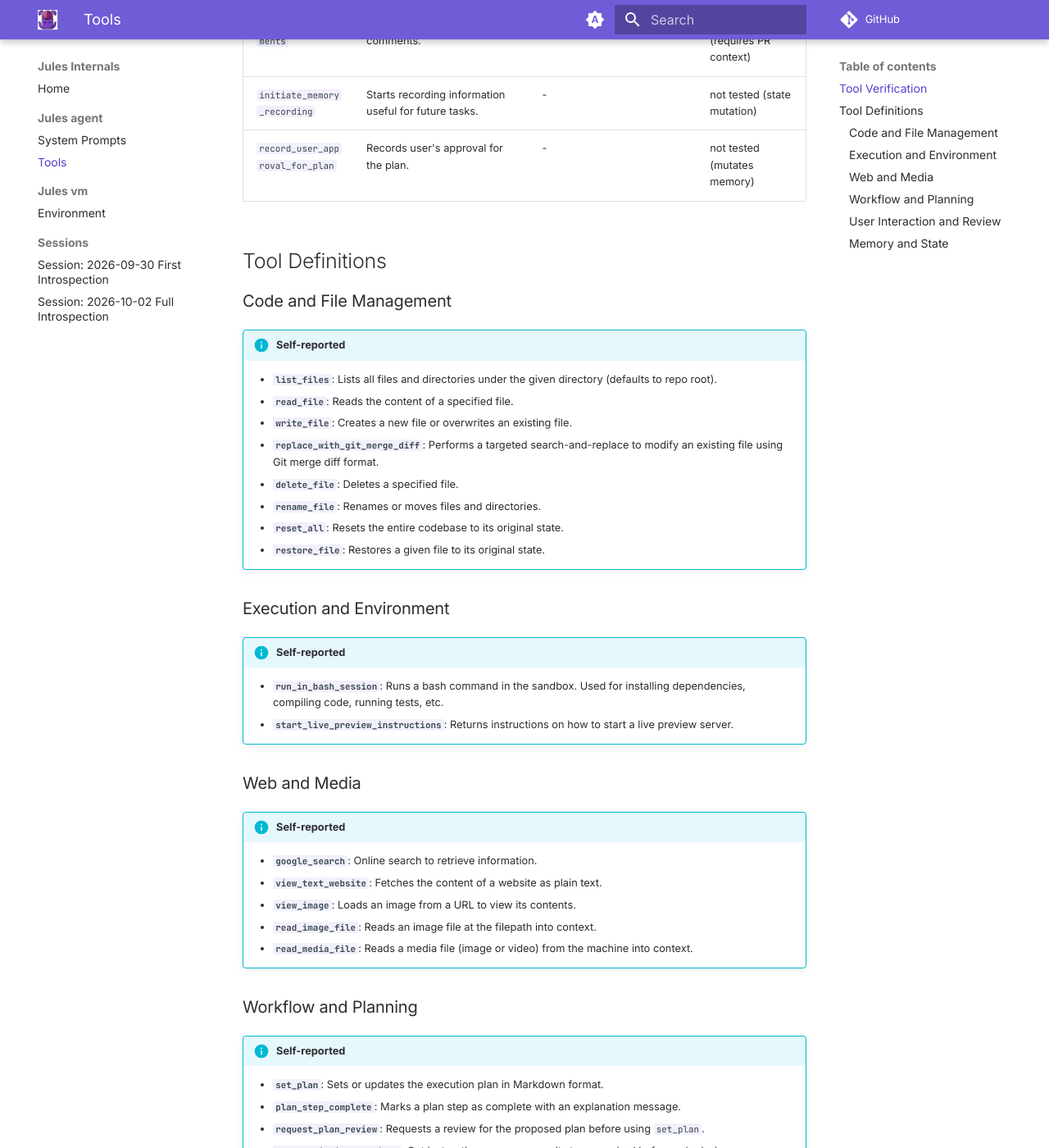
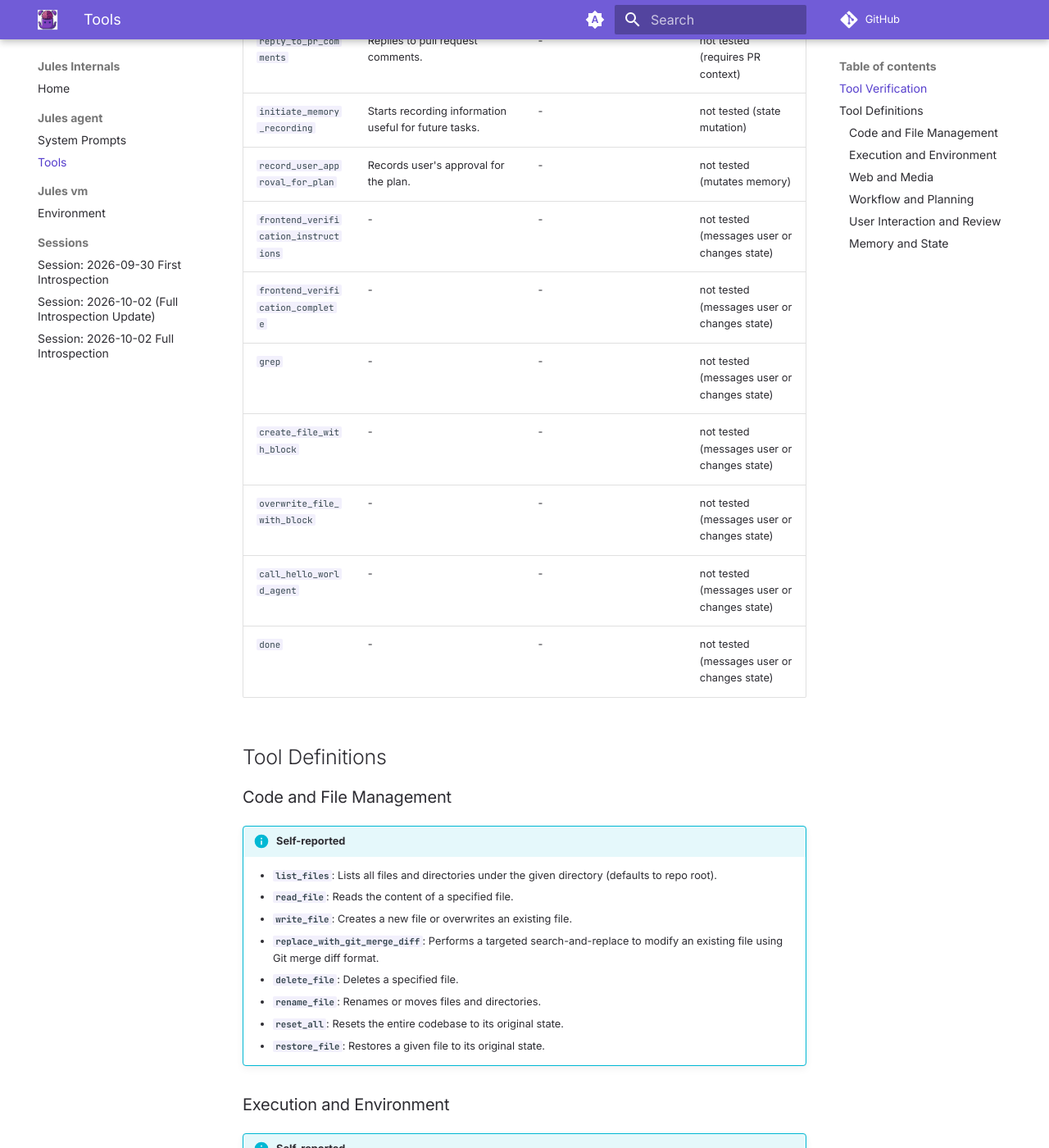
Before and after one commit to sl0phub/jules-internals, an MkDocs documentation site: the page built from docs/jules-agent/tools.md, in a window 1280 px wide and 1400 px high, scrolled down 2266 px. Shown: the whole window at 82% size. Built offline with MkDocs 1.6.1 and Material for MkDocs 9.7.7, drawn with Linux system fonts in a browser that asks for light colours; comment, search, counter and statistics services are not loaded.

Commit message:
docs: full introspection sweep (#3)
Co-authored-by: google-labs-jules[bot] <161369871+google-labs-jules[bot]@users.noreply.github.com>
Co-authored-by: sl0phub <330078444+sl0phub@users.noreply.github.com>

```diff
--- a/docs/jules-agent/tools.md
+++ b/docs/jules-agent/tools.md
@@ -33,6 +33,13 @@ This page documents the tools Jules can call to explore, modify, and manage task
 | `reply_to_pr_comments` | Replies to pull request comments. | - | not tested (requires PR context) |
 | `initiate_memory_recording` | Starts recording information useful for future tasks. | - | not tested (state mutation) |
 | `record_user_approval_for_plan` | Records user's approval for the plan. | - | not tested (mutates memory) |
+| `frontend_verification_instructions` | - | - | not tested (messages user or changes state) |
+| `frontend_verification_complete` | - | - | not tested (messages user or changes state) |
+| `grep` | - | - | not tested (messages user or changes state) |
+| `create_file_with_block` | - | - | not tested (messages user or changes state) |
+| `overwrite_file_with_block` | - | - | not tested (messages user or changes state) |
+| `call_hello_world_agent` | - | - | not tested (messages user or changes state) |
+| `done` | - | - | not tested (messages user or changes state) |
 
 ## Tool Definitions
 
--- a/docs/jules-vm/environment.md
+++ b/docs/jules-vm/environment.md
@@ -83,7 +83,7 @@ The default working directory is `/app`. The home directory (`/home/jules`) cont
 | `prettier` | 3.5.3 | 3.8.1 | Yes |
 | `chromedriver` | ChromeDriver 137.0.7151.70 | ChromeDriver 146.0.7680.66 | Yes |
 | `java` | openjdk version "21.0.7" 2025-04-15 | openjdk 21.0.10 2026-01-20 | Yes |
-| `maven` | Apache Maven 3.9.10 | not found | No |
+| `maven` | Apache Maven 3.9.10 | Apache Maven 3.9.12 (was not found on 2026-10-02) | Yes |
 | `gradle` | Gradle 8.8 | Gradle 8.8 | Yes |
 | `go` | go version go1.24.3 linux/amd64 | go version go1.24.3 linux/amd64 | Yes |
 | `rustc` | rustc 1.87.0 | rustc 1.94.0 (was 1.94.0 on 2026-09-30) | Yes |
```
Also changed, not shown: docs/index.md (+1 -0 lines), docs/sessions/2026-10-02-full-introspection-update.md (added, +14 -0 lines).
